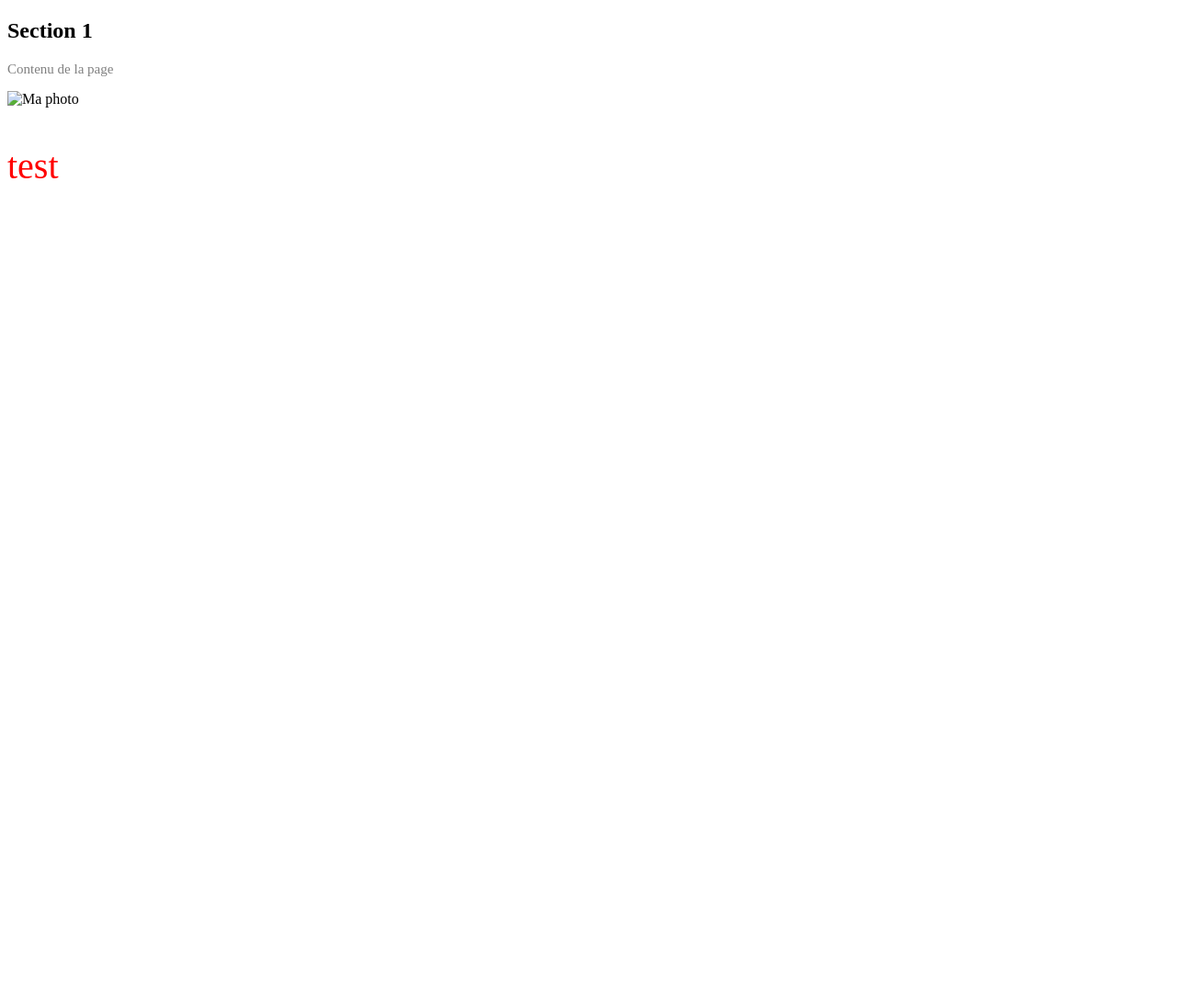
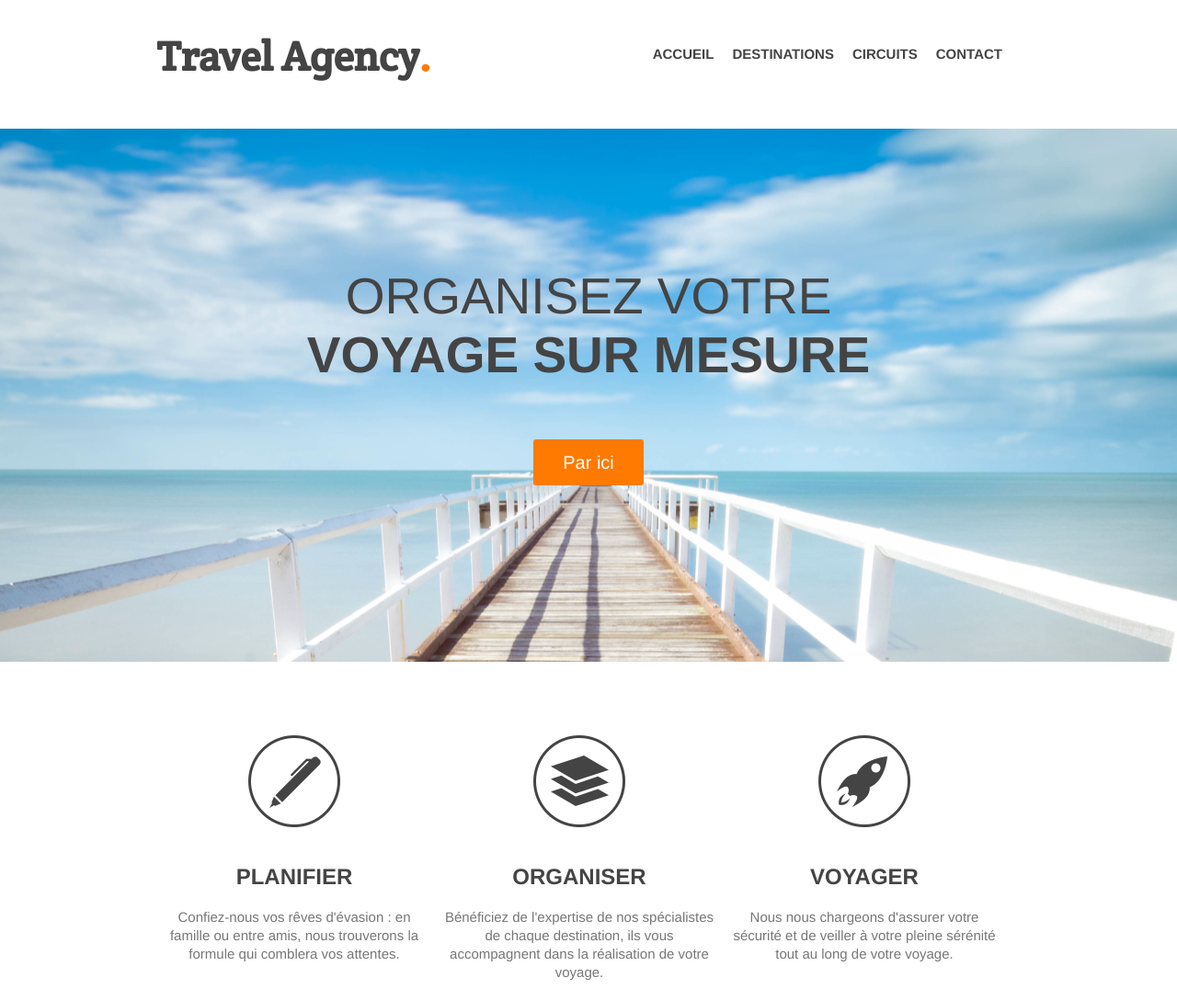
Before and after one commit to arthuraouille/site-web, a plain HTML site: page index.html in a window 1280 px wide. Shown: the whole page at 92% size. Before the commit the page ends 800 px from the top, so only its background shows below. Drawn offline with Linux system fonts and the light colour scheme.

Commit message:
page 1/2 - travaux en cours

```diff
--- a/index.html
+++ b/index.html
@@ -1,16 +1,71 @@
 <!DOCTYPE html>
 <html>
     <head>
-        <title>Titre de notre page</title>
+        <title>Travel Agency</title>
+        <meta charset="utf-8" />
         <link rel="stylesheet" href="styles.css" />
+        <link rel="stylesheet" href="//fonts.googleapis.com/css?family=Crete+Round" />
     </head>
 
     <body>
-        <section id="section1">
-            <h1>Section 1</h1>
-            <p>Contenu <!-- commentaire --> de la page</p>
-            <img src="image1.jpg" alt="Ma photo" />
-            <div><div><p>test</p></div></div>
+
+        <header>
+            <div class="wrapper">
+                <h1>Travel Agency<span class="orange">.</span></h1>
+                <nav>
+                    <ul>
+                        <li><a href="#main-image">Accueil</a></li>
+                        <li><a href="#steps">Destinations</a></li>
+                        <li><a href="#possibilities">Circuits</a></li>
+                        <li><a href="#contact">Contact</a></li>
+                    </ul>
+                </nav>
+            </div>
+        </header>
+
+        <section id="main-image">
+            <div class="wrapper">
+                <h2>Organisez votre<br />
+                    <strong>voyage sur mesure</strong>
+                </h2>
+                <a href="#" class="button-1">Par ici</a>
+            </div>
         </section>
+
+        <section id="steps">
+            <div class="wrapper">
+                <ul>
+                    <li id="step-1">
+                        <h4>Planifier</h4>
+                        <p>Confiez-nous vos rêves d'évasion : en famille ou entre amis, nous trouverons la formule qui comblera vos attentes.</p>
+                    </li>
+                    <li id="step-2">
+                        <h4>Organiser</h4>
+                        <p>Bénéficiez de l'expertise de nos spécialistes de chaque destination, ils vous accompagnent dans la réalisation de votre voyage.</p>
+                    </li>
+                    <li id="step-3">
+                        <h4>Voyager</h4>
+                        <p>Nous nous chargeons d'assurer votre sécurité et de veiller à votre pleine sérénité tout au long de votre voyage.</p>
+                    </li>
+                </ul>
+            </div>
+        </section>
+
+        <section id="possibilities">
+            <div class="wrapper">
+            </div>
+        </section>
+
+        <section id="contact">
+            <div class="wrapper">
+            </div>
+        </section>
+
+        <footer>
+            <div class="wrapper">
+            </div>
+        </footer>
+
     </body>
+
 </html>
--- a/styles.css
+++ b/styles.css
@@ -1,9 +1,149 @@
-body p {
-    font-size: 15px;
-    color: grey;
+/* GENERAL */
+* {
+    margin: 0;
+    padding: 0;
 }
 
-div div p {
-    font-size: 40px;
-    color: red;
+body {
+    font-family: Helvetica, sans-serif;
+    font-size: 15px;
 }
+
+ul {
+    list-style: none;
+}
+
+a {
+    text-decoration: none;
+    color: #444;
+}
+
+h1 {
+    font-family: 'Crete Round', serif;
+    font-size: 45px;
+    color: #444;
+}
+
+h2 {
+    color: #444;
+    font-size: 55px;
+}
+
+h4 {
+    font-size: 24px;
+    color: #444;
+
+}
+
+p {
+    line-height: 20px;
+    color: #777;
+}
+
+.orange {
+    color: #FF7A00;
+}
+
+.wrapper {
+    width: 940px;
+    margin: 0 auto;
+    padding: 0 10px;
+}
+
+
+
+
+/* HEADER */
+header {
+    height: 120px;
+}
+
+header h1 {
+    float: left;
+    margin-top: 32px;
+}
+
+header nav {
+    float: right;
+    margin-top: 50px;
+}
+
+header nav ul li {
+    display: inline-block;
+    margin-right: 20px;
+    float: left;
+}
+
+header nav ul li a {
+    text-transform: uppercase;
+    font-weight: bold;
+}
+
+
+
+
+/* MAIN IMAGE */
+#main-image {
+    height: 580px;
+    background: url(images/main.jpg) center;
+}
+
+#main-image h2 {
+    font-weight: normal;
+    text-transform: uppercase;
+    text-align: center;
+    padding: 150px 0px 40px 0px;
+    margin: 20px;
+}
+
+.button-1 {
+    width: 120px;
+    height: 50px;
+    display: block;
+    background: #FF7A00;
+    color: #FFF;
+    font-size: 20px;
+    margin: 0 auto;
+    line-height: 50px;
+    text-align: center;
+    border-radius: 3px;
+}
+
+.button-1:hover {
+    background: #02B8DD
+}
+
+
+/* STEPS */
+#steps ul {
+    margin: 80px 0;
+}
+
+#steps ul li {
+    width: 300px;
+    float: left;
+    padding-top: 140px;
+    text-align: center;
+    margin-right: 10px;
+}
+
+#steps h4 {
+    text-transform: uppercase;
+    margin: 0 0 20px 0;
+}
+
+#steps p {
+    margin-bottom: 20px;
+}
+
+#step-1 {
+    background: url(images/steps-icon-1.png) no-repeat top center;
+}
+
+#step-2 {
+    background: url(images/steps-icon-2.png) no-repeat top center;
+}
+
+#step-3 {
+    background: url(images/steps-icon-3.png) no-repeat top center;
+}
```
Also changed, not shown: images/article-image-1.jpg (added), images/article-image-2.jpg (added), images/main.jpg (added), images/steps-icon-1.png (added), images/steps-icon-2.png (added), images/steps-icon-3.png (added).
